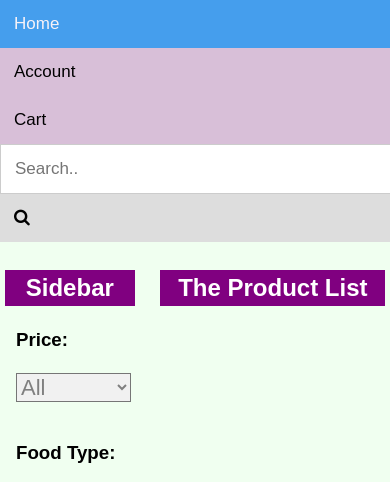
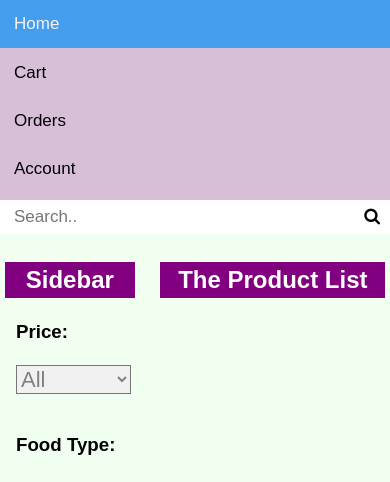
Before and after one commit to nawa236/StorefrontTestingApp, a PHP site: page /productList.php in a window 390 px wide. Shown: the top 482 px of the page. Run offline with PHP 8.4, Linux system fonts and the light colour scheme; data that the repository does not hold is empty.

Commit message:
Search bar center and flexible

```diff
--- a/productList.php
+++ b/productList.php
@@ -13,10 +13,12 @@
 <body>
 <div class="topnav">
   <a class="active" href="https://www.cs.uky.edu/~memu225/StorefrontTestingApp/productList.php">Home</a>
-  <a href="#account">Account</a>
   <a href="#cart">Cart</a>
+  <a href="#orders">Orders</a>
+  <a class="account" href="#account">Account</a>
+
   <div class="search-container">
-      <input type="text" placeholder="Search.." name="search" size ="30" id="searchBox">
+      <input type="text" class="textbox" placeholder="Search.." name="search" id="searchBox">
       <button id="buttonSearchBox"><i class="fa fa-search"></i></button>
   </div>
 </div>
--- a/styles.css
+++ b/styles.css
@@ -8,7 +8,7 @@ body {background-color: #F0FFF0;
 }
 
 .topnav a {
-  float: left;
+  float: right;
   display: block;
   color: black;
   text-align: center;
@@ -23,55 +23,77 @@ body {background-color: #F0FFF0;
 }
 
 .topnav a.active {
+  float: left;
   background-color: #2196F3;
   color: white;
+  margin-right: 50px;
 }
 
 .topnav a.active:hover {
   opacity: 0.8;
 }
 
+.topnav a.account {
+  margin-left: 50px;
+}
+
 .topnav .search-container {
-  float: right;
+  display: flex;
+  margin-top: 7px;
+  background: #fff;
+  overflow: hidden;
+}
+
+.topnav .textbox {
+  width:100%;
+  height: 22px;
+  border: 0;
+  outline: 0;
 }
 
 .topnav input[type=text] {
   padding: 6px;
-  margin-top: 8px;
   font-size: 17px;
   border: none;
 }
 
 .topnav .search-container button {
-  float: right;
+
   padding: 6px 10px;
-  margin-top: 8px;
-  margin-right: 16px;
-  background: #ddd;
+  background: #fff;
   font-size: 17px;
   border: none;
   cursor: pointer;
 }
 
 .topnav .search-container button:hover {
-  background: #ccc;
+  background: moccasin;
 }
 
 @media screen and (max-width: 630px) {
   .topnav .search-container {
     float: none;
   }
-  .topnav a, .topnav input[type=text], .topnav .search-container button {
+  .topnav a.active{
+    margin-bottom: 15px;
+
+  }
+
+ .topnav .textbox{
+  margin-left:8px;
+}
+
+  .topnav a{
     float: none;
     display: block;
     text-align: left;
     width: 100%;
-    margin: 0;
     padding: 14px;
   }
-  .topnav input[type=text] {
-    border: 1px solid #ccc;
-  }
+  .topnav a.account {
+   margin-left:0;
+
+}
 }
 
 .container {
@@ -135,7 +157,7 @@ h2 {
   box-sizing: border-box;
   font-size: 18px;
 }
-.card button:hover {
+.card a.button:hover {
   opacity: 0.7;
 }
 #wrapper {
```
